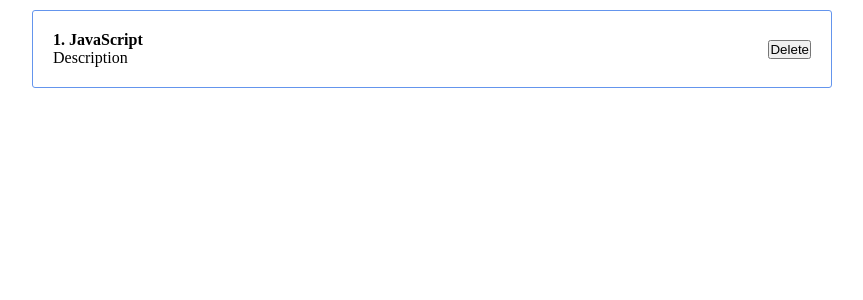
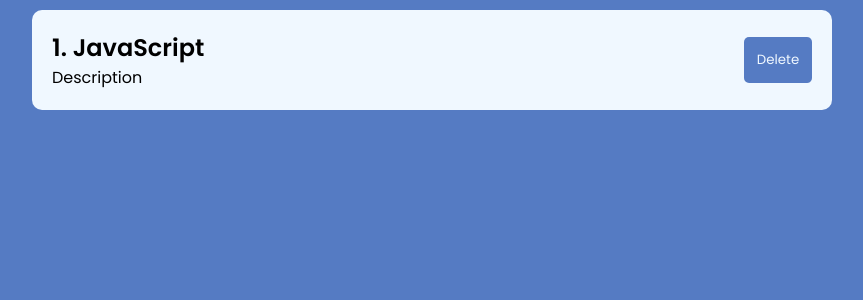
Before and after one commit to douryne/ReactPosts, a React (Create React App) app: page / in a window 1280 px wide. Shown: the top 300 px of the page, without its empty margins (208-1071 px from the left). Built offline with nearby package versions, Linux system fonts and the light colour scheme.

Commit message:
new styles

```diff
--- a/src/components/PostItem.jsx
+++ b/src/components/PostItem.jsx
@@ -5,7 +5,7 @@ const PostItem = (props) => {
   return (
     <div className='post'>
       <div className="post__content">
-        <strong>{ props.post.id }. { props.post.title }</strong>
+        <h2>{ props.post.id }. { props.post.title }</h2>
         <p>{ props.post.body }</p>
       </div>
       <div className="post__btns">
--- a/src/styles/App.css
+++ b/src/styles/App.css
@@ -1,24 +1,47 @@
+@import url('https://fonts.googleapis.com/css2?family=Poppins:wght@200;400;600&display=swap');
+
 * {
   margin: 0;
   padding: 0;
   box-sizing: border-box;
 }
 
+body {
+  background-color: rgb(85, 123, 195);
+}
+
 #root {
   display: flex;
   justify-content: center;
+  font-family: 'Poppins', sans-serif;
 }
 
 .App {
   width: 800px;
+  font-size: 1rem;
 }
 
 .post {
   display: flex;
   padding: 20px;
-  border: 1px solid cornflowerblue;
-  border-radius: 3px;
+  background-color: aliceblue;
+  border-radius: 10px;
   justify-content: space-between;
   align-items: center;
   margin: 10px 0;
 }
+
+.post__btns button {
+  background-color: rgb(85, 123, 195);
+  color: aliceblue;
+  padding: 0.8rem;
+  border: none;
+  border-radius: 5px;
+  font-family: inherit;
+  cursor: pointer;
+  transition: background-color 0.2s linear;
+}
+
+.post__btns button:hover {
+  background-color: rgb(73, 110, 178);
+}
```
